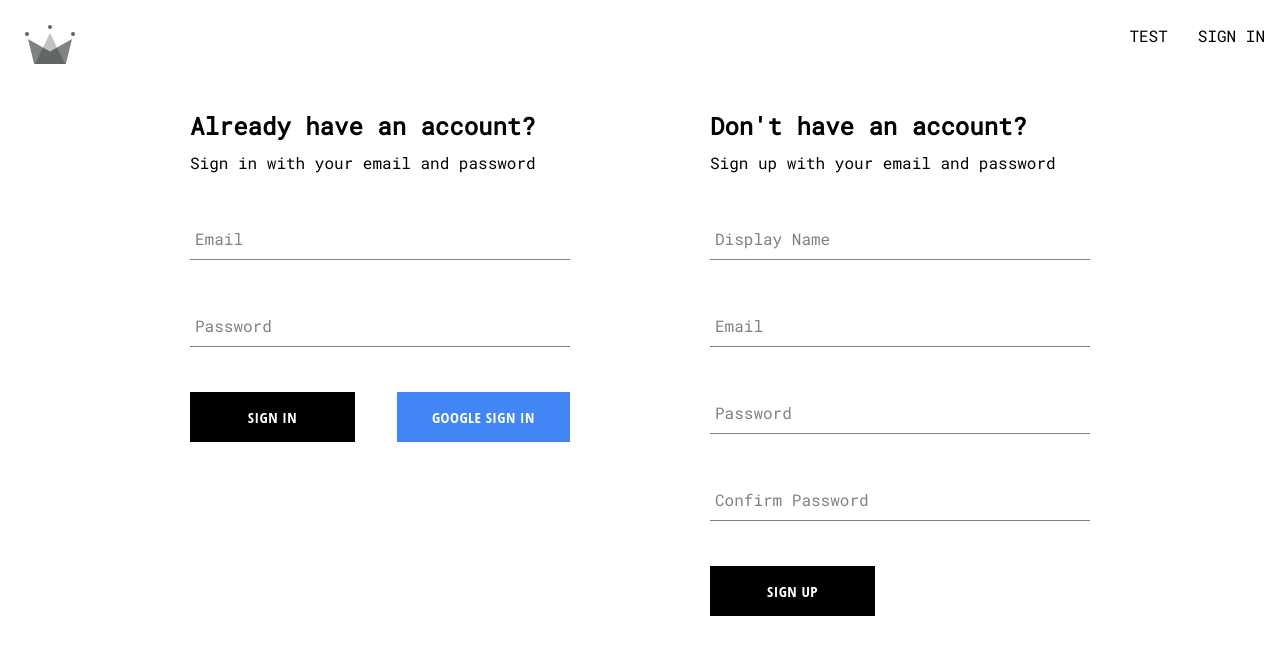
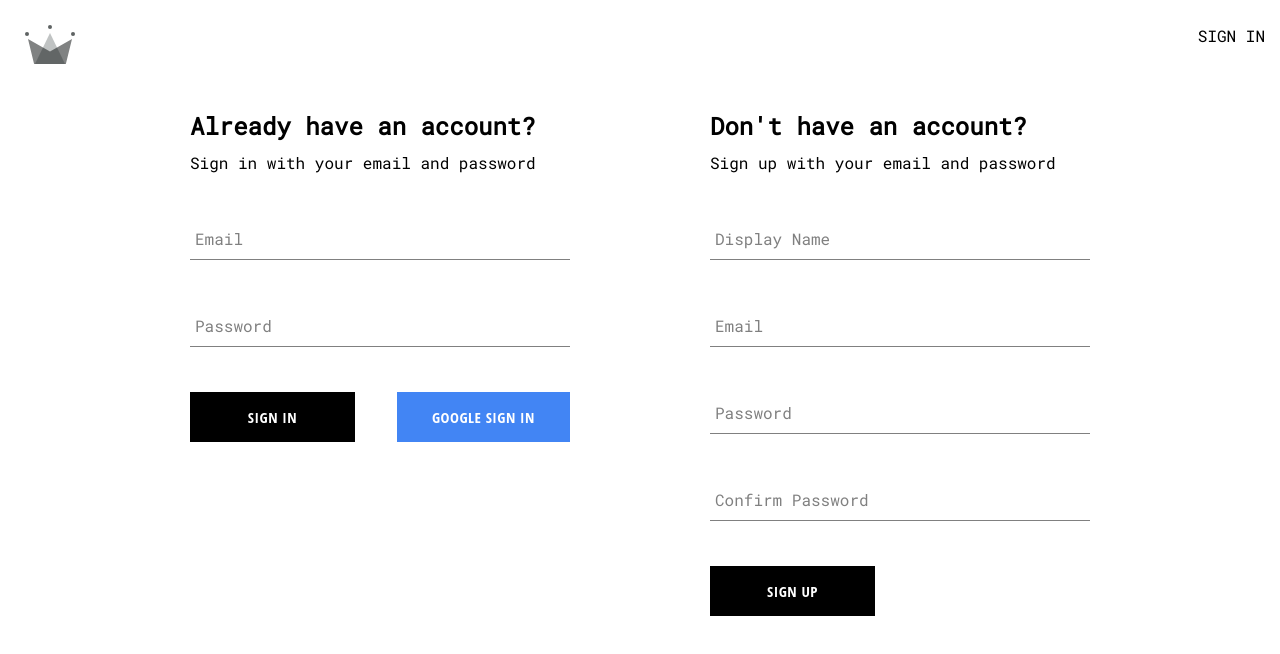
Before and after one commit to MiUlon/crwn-clothing, a React (Create React App) app: page /auth in a window 1280 px wide. Shown: the top 654 px of the page. Built offline with nearby package versions, Linux system fonts and the light colour scheme.

Commit message:
adding SignOut function

```diff
--- a/src/components/sign-up-form/sign-up-form.component.jsx
+++ b/src/components/sign-up-form/sign-up-form.component.jsx
@@ -1,7 +1,8 @@
-import { useState } from "react";
+import { useState, useContext } from "react";
+import { createAuthUserWithEmailAndPassword, createUserDocumentFromAuth } from '../../utils/firebase/firebase.utils';
+import { UserContext } from '../../contexts/user.context';
 import FormInput from "../form-input/form-input.component";
 import Button from "../button/button.component";
-import { createAuthUserWithEmailAndPassword, createUserDocumentFromAuth } from '../../utils/firebase/firebase.utils';
 import './sign-up-form.styles.scss';
 
 const defaultFormFields = {
@@ -16,7 +17,7 @@
     const [formFields, setFormFields] = useState(defaultFormFields);
     const { displayName, email, password, confirmPassword } = formFields;
 
-    console.log(formFields);
+    const { setCurrentUser } = useContext(UserContext);
 
     const resetFormFields = () => {
         setFormFields(defaultFormFields);
@@ -32,6 +33,7 @@
 
         try {
             const { user } = await createAuthUserWithEmailAndPassword(email, password);
+            setCurrentUser(user);
             await createUserDocumentFromAuth(user, { displayName });
             resetFormFields();
         } catch (error) {
--- a/src/routes/navigation/navigation.component.jsx
+++ b/src/routes/navigation/navigation.component.jsx
@@ -2,25 +2,31 @@
 import { Fragment, useContext } from "react";
 import { UserContext } from "../../contexts/user.context";
 import { ReactComponent as CrwnLogo } from '../../assets/crown.svg';
+import { signOutUser } from "../../utils/firebase/firebase.utils";
 import './navigation.styles.scss';
 
 const Navigation = () => {
-    const { currentUser } = useContext(UserContext);
-    console.log(currentUser);
+    const { currentUser, setCurrentUser } = useContext(UserContext);
+
+    const signOutHandler = async () => {
+        await signOutUser();
+        setCurrentUser(null);
+    };
 
     return (
         <Fragment>
             <div className='navigation'>
                 <Link className='logo-container' to='/'>
-                    <CrwnLogo className='logo'/>
+                    <CrwnLogo className='logo' />
                 </Link>
                 <div className='nav-links-container'>
-                    <Link className='nav-link' to='/test'>
-                        TEST
-                    </Link>
-                    <Link className='nav-link' to ='/auth'>
-                        SIGN IN
-                    </Link>
+                    {currentUser ? (
+                        <span className='nav-link' onClick={signOutHandler}>SIGN OUT</span>
+                    ) : (
+                        <Link className='nav-link' to='/auth'>
+                            SIGN IN
+                        </Link>
+                    )}
                 </div>
             </div>
             <Outlet />
--- a/src/utils/firebase/firebase.utils.js
+++ b/src/utils/firebase/firebase.utils.js
@@ -1,5 +1,5 @@
 import { initializeApp } from "firebase/app";
-import { getAuth, signInWithRedirect, signInWithPopup, GoogleAuthProvider, createUserWithEmailAndPassword, signInWithEmailAndPassword } from 'firebase/auth';
+import { getAuth, signInWithPopup, GoogleAuthProvider, createUserWithEmailAndPassword, signInWithEmailAndPassword, signOut } from 'firebase/auth';
 import { getFirestore, doc, getDoc, setDoc } from 'firebase/firestore';
 
 const firebaseConfig = {
@@ -61,3 +61,5 @@
 
     return await signInWithEmailAndPassword(auth, email, password);
 };
+
+export const signOutUser = async () => await signOut(auth);
```
